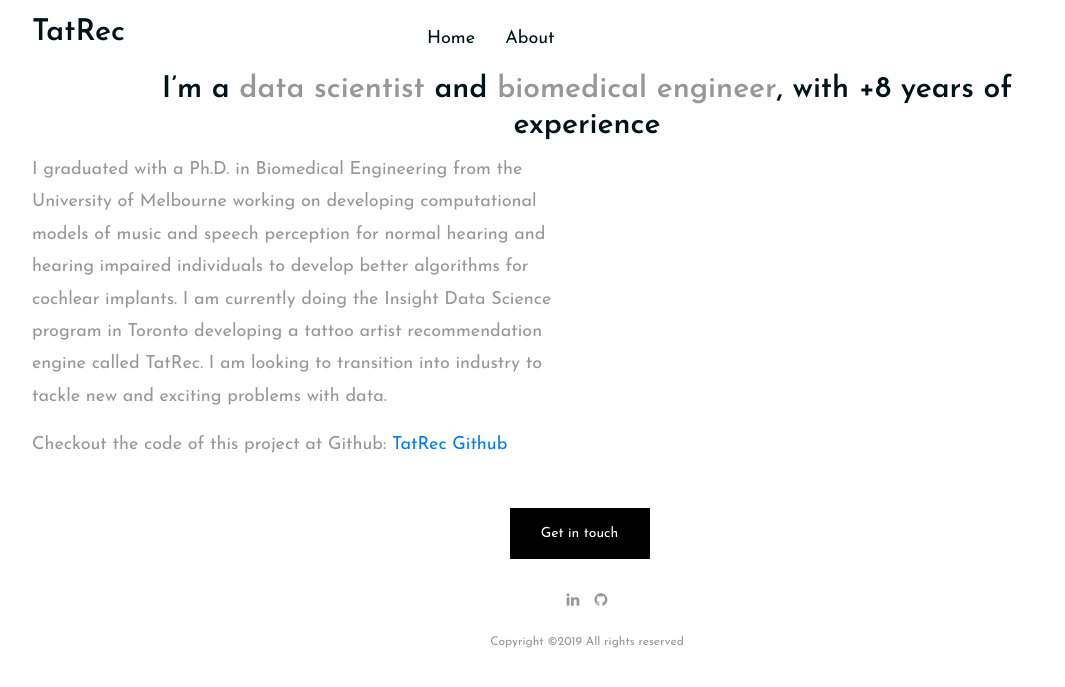
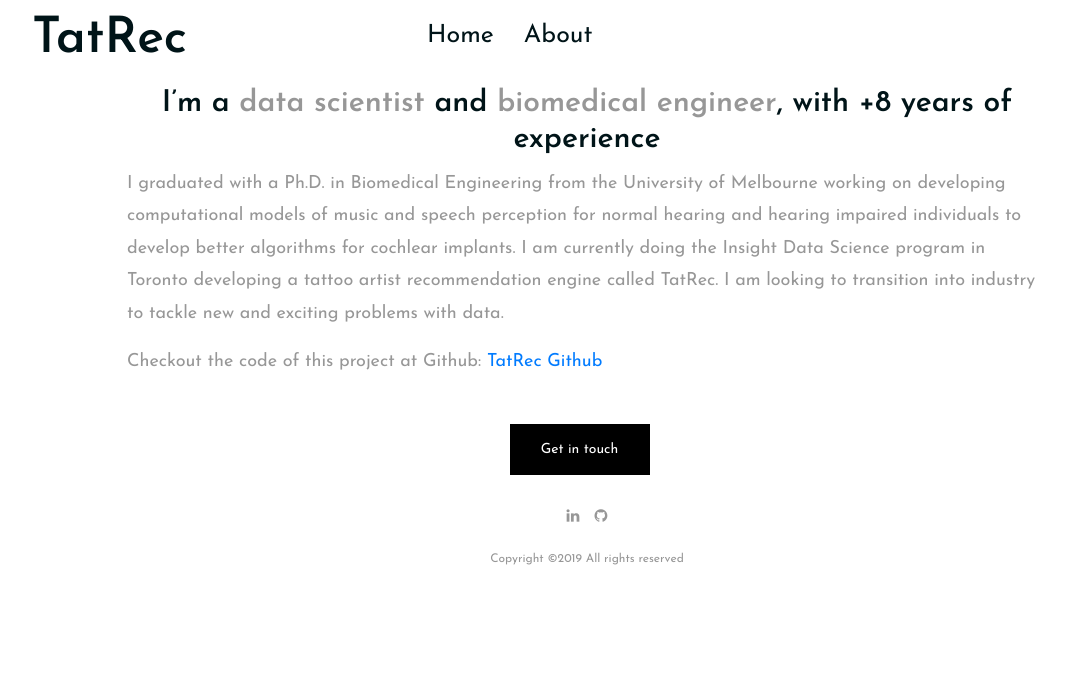
Before and after one commit to JSpenced/TatRec, a Python web app: template tatrec/templates/about.html in a window 1280 px wide. Shown: the top 687 px of the page, without its empty margins (53-1118 px from the left). Run offline with Jinja, Linux system fonts and the light colour scheme; the template is opened without the code that fills it, so the values that code supplies are empty.

Commit message:
Fix about me centering issues

```diff
--- a/tatrec/static/css/style.css
+++ b/tatrec/static/css/style.css
@@ -76,7 +76,7 @@ ol {
 }
 
 .section-title {
-  font-size: 20px;
+  font-size: 30px;
 }
 
 .section-title span {
@@ -368,8 +368,8 @@ ol {
 }
 
 .site-logo {
-  font-size: 30px;
-  padding-top: 10px;
+  font-size: 50px;
+  padding-top: 5px;
   padding-bottom: 1px;
 }
 .site-tagline {
@@ -387,11 +387,11 @@ ol {
 
 .main-menu ul li a {
   display: inline-block;
-  font-size: 18px;
+  font-size: 25px;
   color: #001418;
   margin-left: 15px;
   margin-right: 10px;
-  padding: 20px 0 5px;
+  padding: 12px 0 5px;
 }
 
 .header-btn {
--- a/tatrec/templates/about.html
+++ b/tatrec/templates/about.html
@@ -72,7 +72,7 @@
 	<section class="page-section">
 		<div class="container">
 			<div class="row">
-				<div class="col-lg-6">
+				<div class="col-xl-10 offset-xl-1">
 					<p> I graduated with a Ph.D. in Biomedical Engineering from the University of Melbourne working on developing computational models of music and speech perception for normal hearing and hearing impaired individuals to develop better algorithms for cochlear implants. I am currently doing the Insight Data Science program in Toronto developing a tattoo artist recommendation engine called TatRec. I am looking to transition into industry to tackle new and exciting problems with data.  </p>
 <p>Checkout the code of this project at Github: <a href="https://github.com/JSpenced/tatrec/">TatRec Github</a></p
 
```
